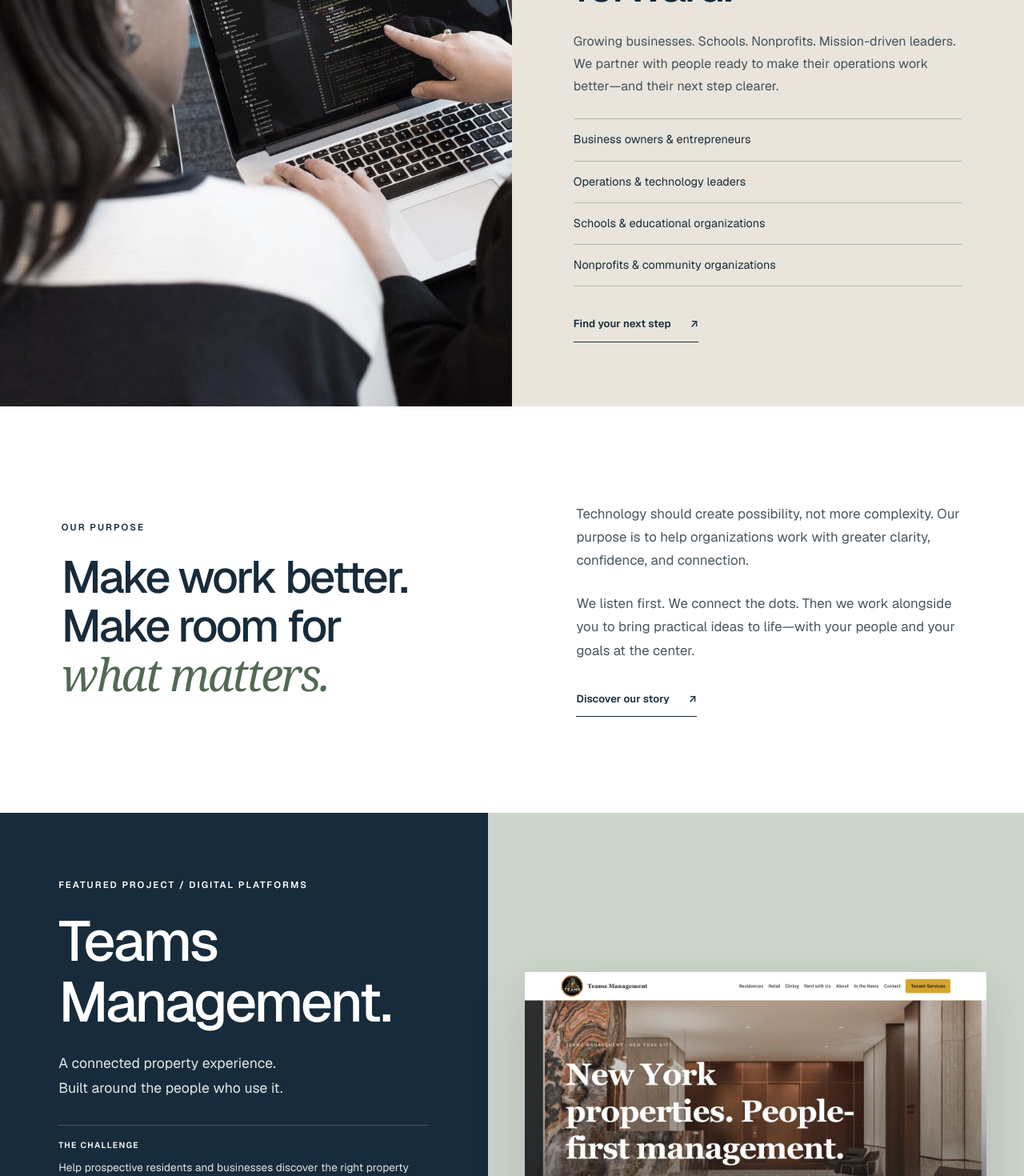
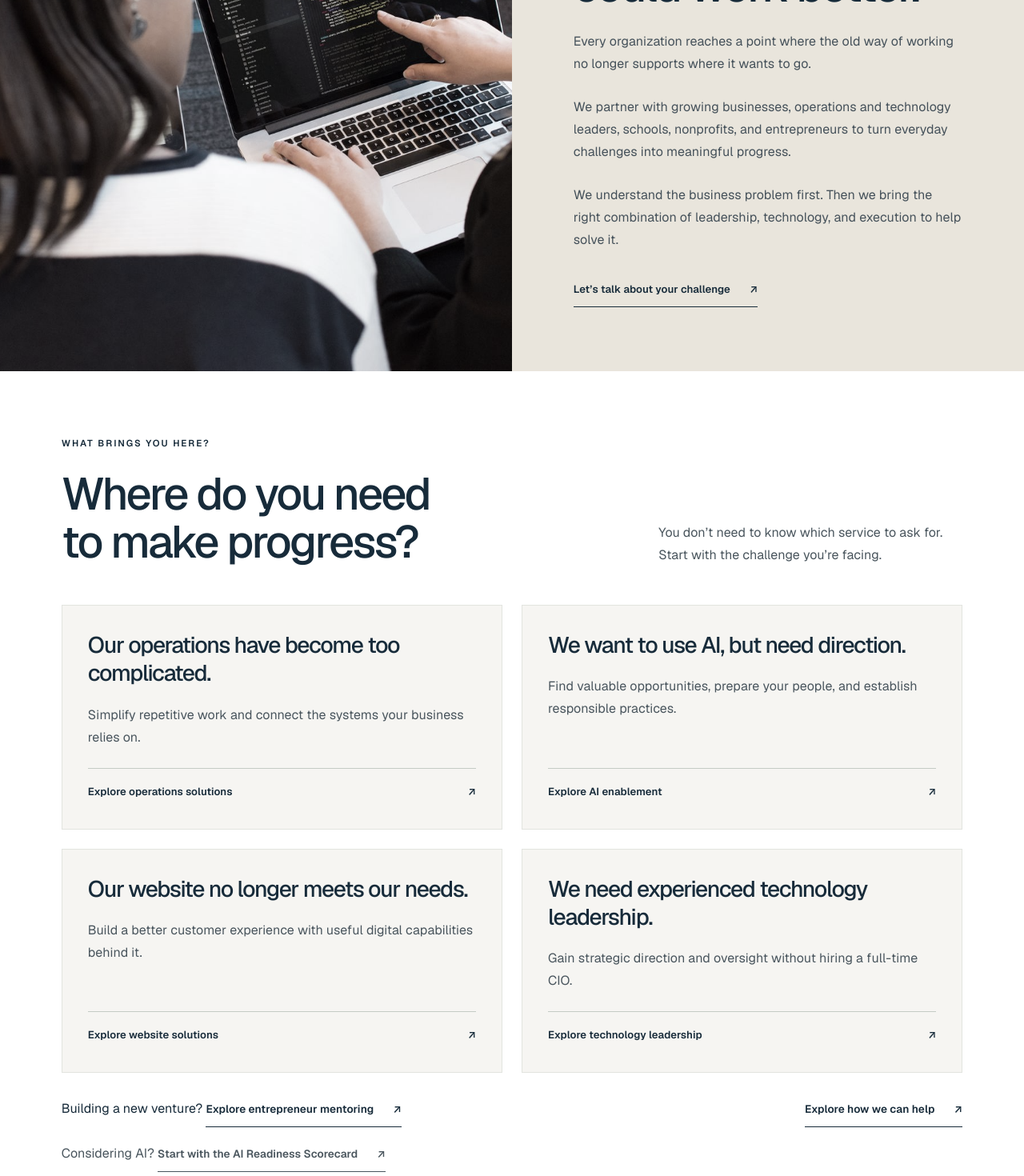
Before and after one commit to 2NspiraOpsTeam/2nspira-website, a Next.js app in the folder 2nspira-website/: page / in a window 1280 px wide. Shown: the part 2500-3970 px from the top of the page at 80% size. Built offline with nearby package versions, Linux system fonts and the light colour scheme; no server answers.

Commit message:
Make homepage customer positioning and navigation problem-led

```diff
--- a/2nspira-website/src/app/page.tsx
+++ b/2nspira-website/src/app/page.tsx
@@ -83,9 +83,26 @@ export default function Home() {
 
     <section className={styles.audience} aria-labelledby="audience-heading">
       <div className={styles.audienceImage}><Photo src="/images/homepage/tech-community.jpg" alt="Two developers reviewing code together on a laptop" /></div>
-      <div className={styles.bandCopy}><p className={styles.eyebrow}>Who we serve</p><h2 id="audience-heading">For the people<br />moving things forward.</h2><p>Growing businesses. Schools. Nonprofits. Mission-driven leaders. We partner with people ready to make their operations work better—and their next step clearer.</p>
-        <ul><li>Business owners & entrepreneurs</li><li>Operations & technology leaders</li><li>Schools & educational organizations</li><li>Nonprofits & community organizations</li></ul><Link href="/contact#contact-message" className={styles.textLink}>Find your next step <span aria-hidden="true">↗</span></Link>
+      <div className={styles.bandCopy}>
+        <p className={styles.eyebrow}>Who we serve</p>
+        <h2 id="audience-heading">For leaders who know something could work better.</h2>
+        <p>Every organization reaches a point where the old way of working no longer supports where it wants to go.</p>
+        <p>We partner with growing businesses, operations and technology leaders, schools, nonprofits, and entrepreneurs to turn everyday challenges into meaningful progress.</p>
+        <p>We understand the business problem first. Then we bring the right combination of leadership, technology, and execution to help solve it.</p>
+        <Link href="/contact#contact-message" className={styles.textLink}>Let’s talk about your challenge <span aria-hidden="true">↗</span></Link>
       </div>
+    </section>
+
+    <section className={`${styles.section} ${styles.challenges}`} aria-labelledby="challenges-heading">
+      <div className={styles.sectionHead}><div><p className={styles.eyebrow}>What brings you here?</p><h2 id="challenges-heading">Where do you need<br />to make progress?</h2></div><p className={styles.challengeIntro}>You don’t need to know which service to ask for. Start with the challenge you’re facing.</p></div>
+      <div className={styles.challengeGrid}>{[
+        { title: "Our operations have become too complicated.", text: "Simplify repetitive work and connect the systems your business relies on.", href: "/automation-systems-optimization", link: "Explore operations solutions" },
+        { title: "We want to use AI, but need direction.", text: "Find valuable opportunities, prepare your people, and establish responsible practices.", href: "/ai-enablement", link: "Explore AI enablement" },
+        { title: "Our website no longer meets our needs.", text: "Build a better customer experience with useful digital capabilities behind it.", href: "/websites", link: "Explore website solutions" },
+        { title: "We need experienced technology leadership.", text: "Gain strategic direction and oversight without hiring a full-time CIO.", href: "/fractional-cio", link: "Explore technology leadership" },
+      ].map(challenge => <Link key={challenge.href} href={challenge.href} className={styles.challengeCard}><h3>{challenge.title}</h3><p>{challenge.text}</p><span className={styles.challengeLink}>{challenge.link} <span aria-hidden="true">↗</span></span></Link>)}</div>
+      <div className={styles.challengeNext}><p>Building a new venture? <Link href="/coaching" className={styles.textLink}>Explore entrepreneur mentoring <span aria-hidden="true">↗</span></Link></p><Link href="/services" className={styles.textLink}>Explore how we can help <span aria-hidden="true">↗</span></Link></div>
+      <p className={styles.readiness}>Considering AI? <Link href="/resources/ai-readiness-scorecard" className={styles.textLink}>Start with the AI Readiness Scorecard <span aria-hidden="true">↗</span></Link></p>
     </section>
 
     <section className={`${styles.section} ${styles.purpose}`} aria-labelledby="purpose-heading">
@@ -110,6 +127,6 @@ export default function Home() {
       {name:"Open Goal Soccer",image:"open-goal",text:"An accessible archival redesign preserving a community program’s mission and story."}
     ].map(project=><Link key={project.name} href="/websites#our-work" className={styles.workCard}><div><Photo src={`/images/pages/${project.image}-website-preview-20261021.jpg`} alt={`${project.name} public website preview`} /></div><h3>{project.name} <span aria-hidden="true">↗</span></h3><p>{project.text}</p></Link>)}</div></section>
 
-    <section className={styles.contact} aria-labelledby="contact-heading"><p className={styles.eyebrow}>Your next chapter starts with a conversation</p><h2 id="contact-heading">What could we<br />make possible together?</h2><Link href="/contact#contact-message" className={styles.lightButton}>Let’s talk about it <span aria-hidden="true">↗</span></Link><p>Based in New York City. Working with clients nationally and internationally.</p></section>
+    <section className={styles.contact} aria-labelledby="contact-heading"><p className={styles.eyebrow}>Your next chapter starts with a conversation</p><h2 id="contact-heading">What could we<br />make possible together?</h2><Link href="/contact#contact-message" className={styles.lightButton}>Talk through your challenge <span aria-hidden="true">↗</span></Link><p>Based in New York City. Working with clients nationally and internationally.</p></section>
   </main>;
 }
```
Also changed, not shown: 2nspira-website/src/app/homepage.module.css.
